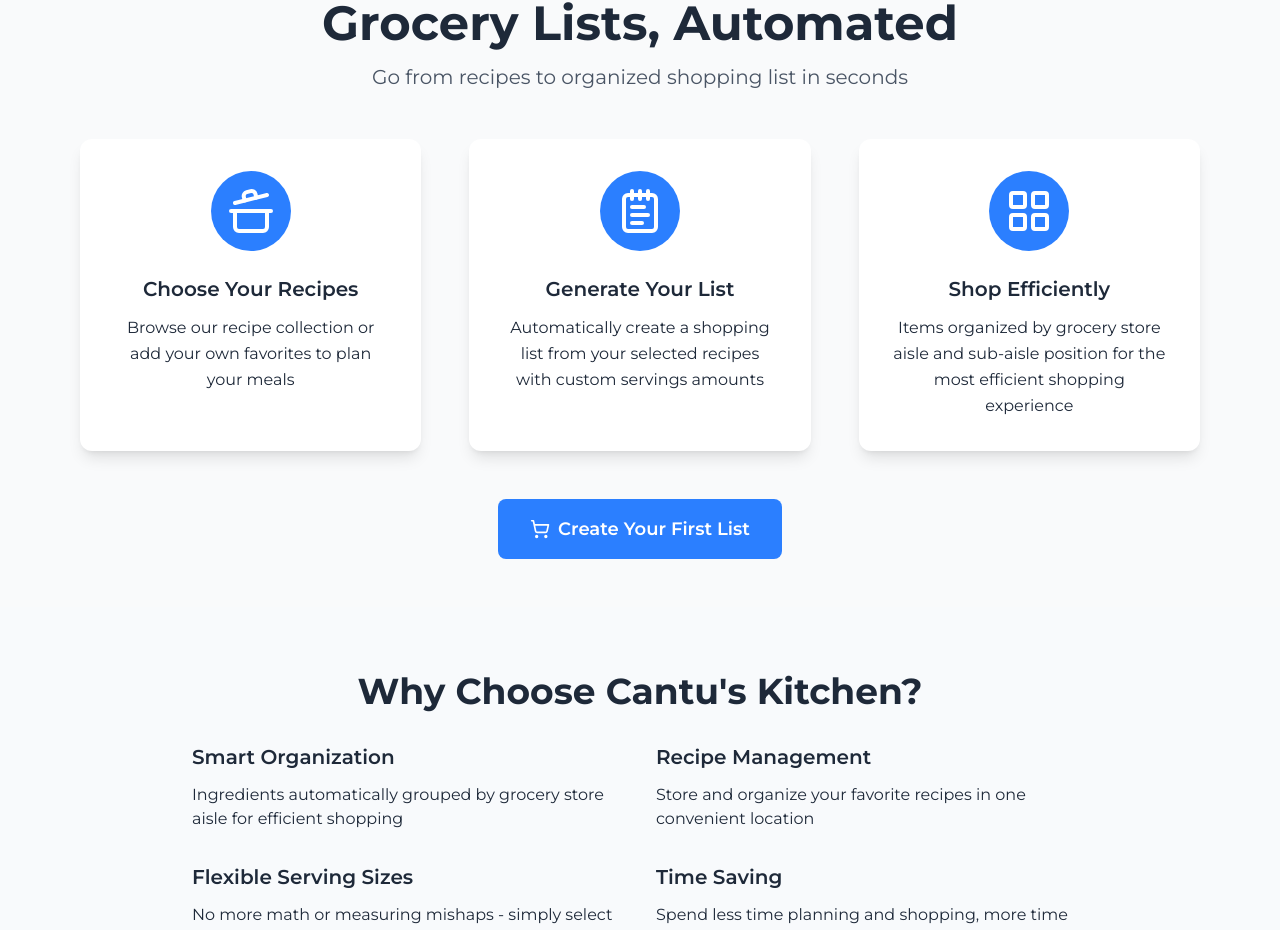
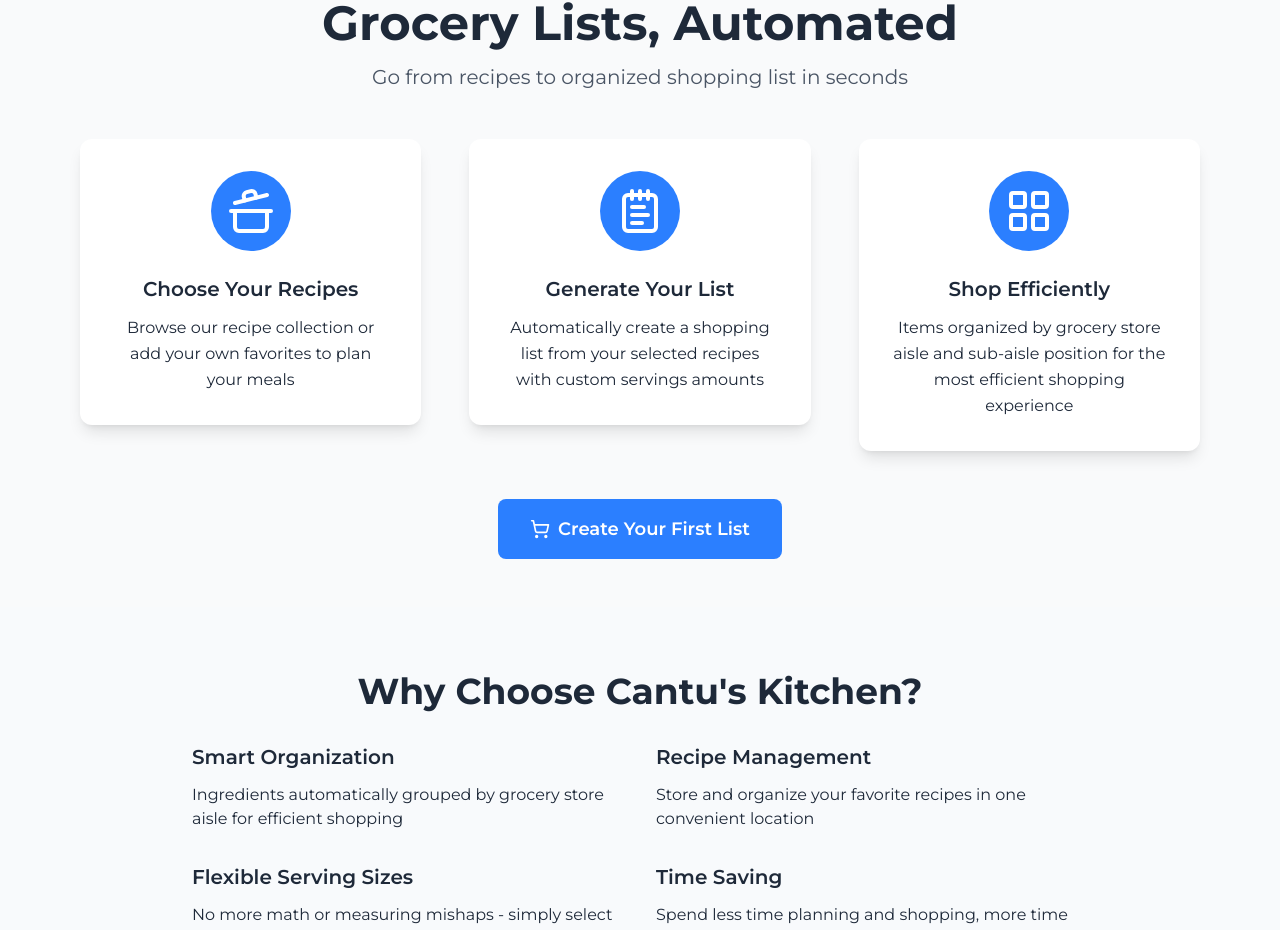
Before and after one commit to reesecantu/cantus-kitchen, a React (Vite) app: page / in a window 1280 px wide. Shown: the part 1255-2185 px from the top of the page. Built offline with nearby package versions, Linux system fonts and the light colour scheme; no server answers.

Commit message:
Wrap recipe selection and grocery list steps in Link components for improved navigation

```diff
--- a/src/pages/Home.tsx
+++ b/src/pages/Home.tsx
@@ -104,6 +104,7 @@ export const Home = () => {
 
           <div className="grid grid-cols-1 md:grid-cols-3 gap-8 lg:gap-12 mx-8 md:mx-0">
             {/* Step 1 */}
+            <Link to={ROUTES.RECIPES}>
               <div
                 className={`flex flex-col items-center ${COLORS.BG_WHITE} rounded-xl shadow-lg p-8 hover:shadow-xl transition-shadow`}
               >
@@ -122,8 +123,10 @@ export const Home = () => {
                   your meals
                 </p>
               </div>
+            </Link>
 
             {/* Step 2 */}
+            <Link to={ROUTES.GROCERY_LISTS}>
               <div
                 className={`flex flex-col items-center ${COLORS.BG_WHITE} rounded-xl shadow-lg p-8 hover:shadow-xl transition-shadow`}
               >
@@ -142,6 +145,7 @@ export const Home = () => {
                   with custom servings amounts
                 </p>
               </div>
+            </Link>
 
             {/* Step 3 */}
             <div
```
Lines whose indentation alone changed are shown as unchanged.
